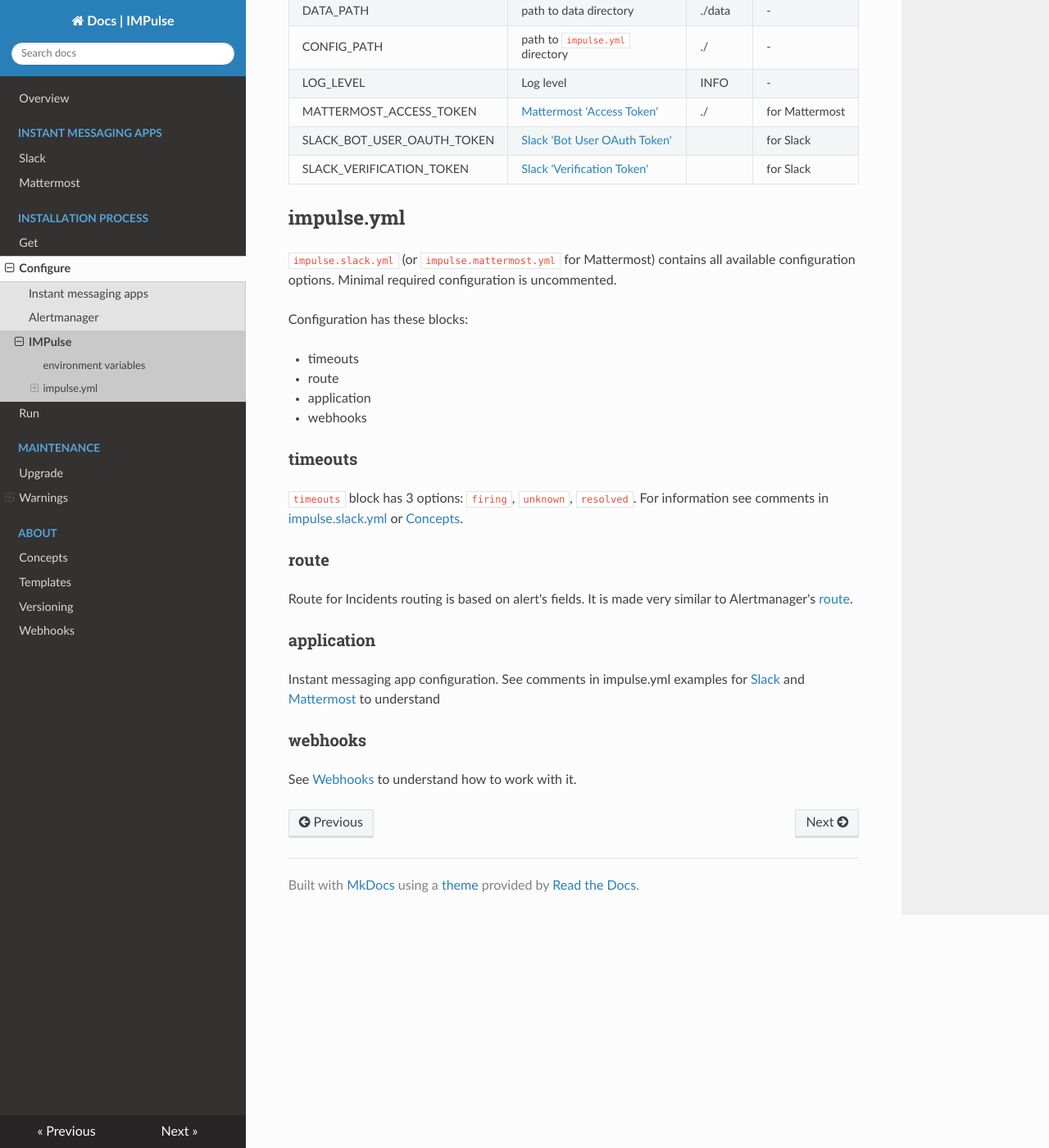
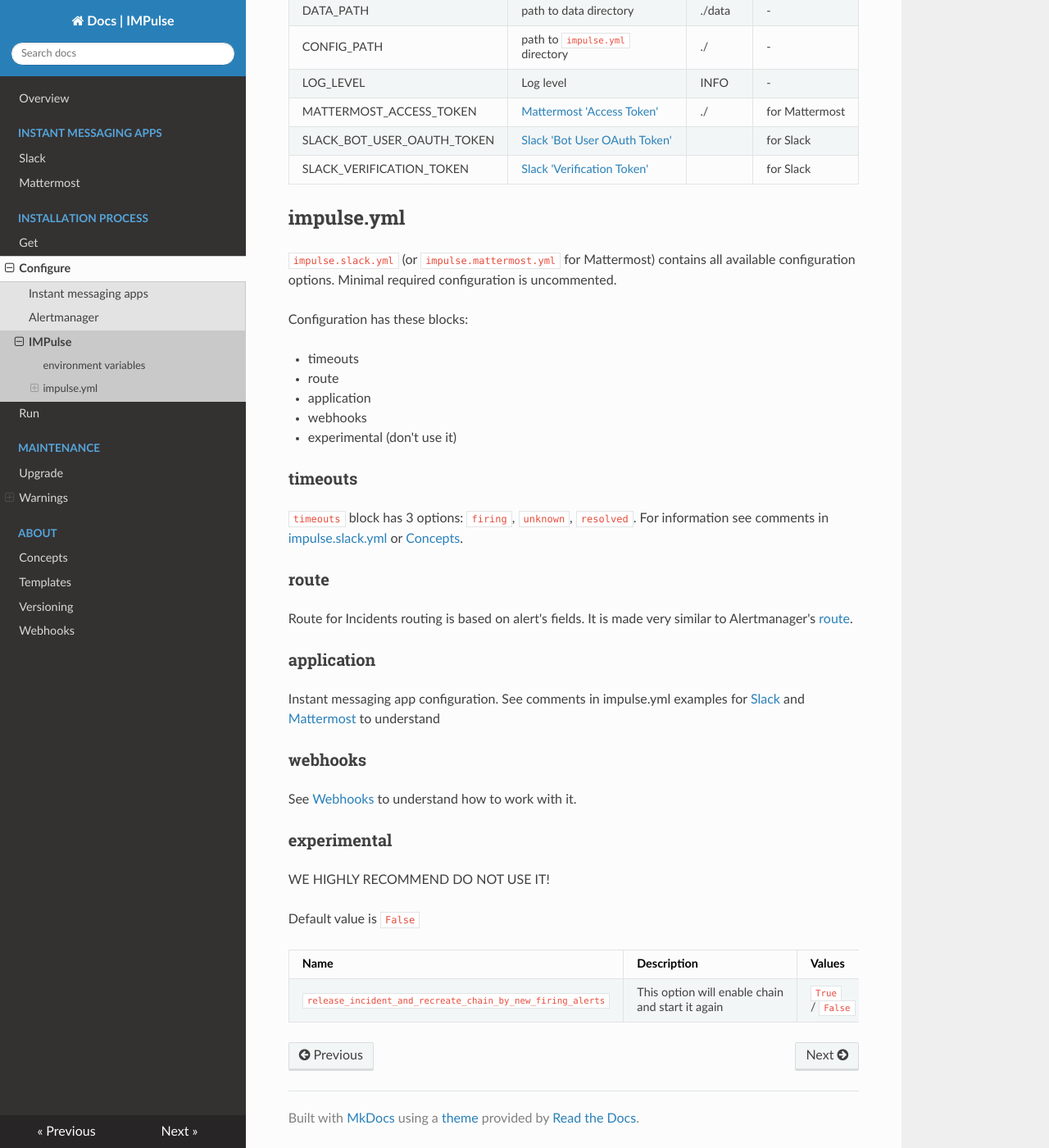
Before and after one commit to DiTsi/impulse-docs, an MkDocs documentation site: the page built from docs/impulse.md, in a window 1280 px wide and 1400 px high, scrolled down 451 px. Shown: the whole window at 82% size. Built offline with MkDocs 1.6.1, drawn with Linux system fonts in a browser that asks for light colours; nearby versions of some CDN libraries.

Commit message:
Added experimental configuration options

```diff
--- a/docs/impulse.md
+++ b/docs/impulse.md
@@ -27,6 +27,7 @@ Configuration has these blocks:
 - route
 - application
 - webhooks
+- experimental (don't use it)
 
 ### timeouts
 
@@ -45,3 +46,13 @@ Instant messaging app configuration. See comments in impulse.yml examples for [S
 
 See [Webhooks](webhooks.md) to
 understand how to work with it.
+
+### experimental
+
+WE HIGHLY RECOMMEND DO NOT USE IT!
+
+Default value is `False`
+
+Name | Description | Values
+-|-|-
+`release_incident_and_recreate_chain_by_new_firing_alerts` | This option will <!-- release incident --> enable chain <br> and start it again | `True` / `False`
```
